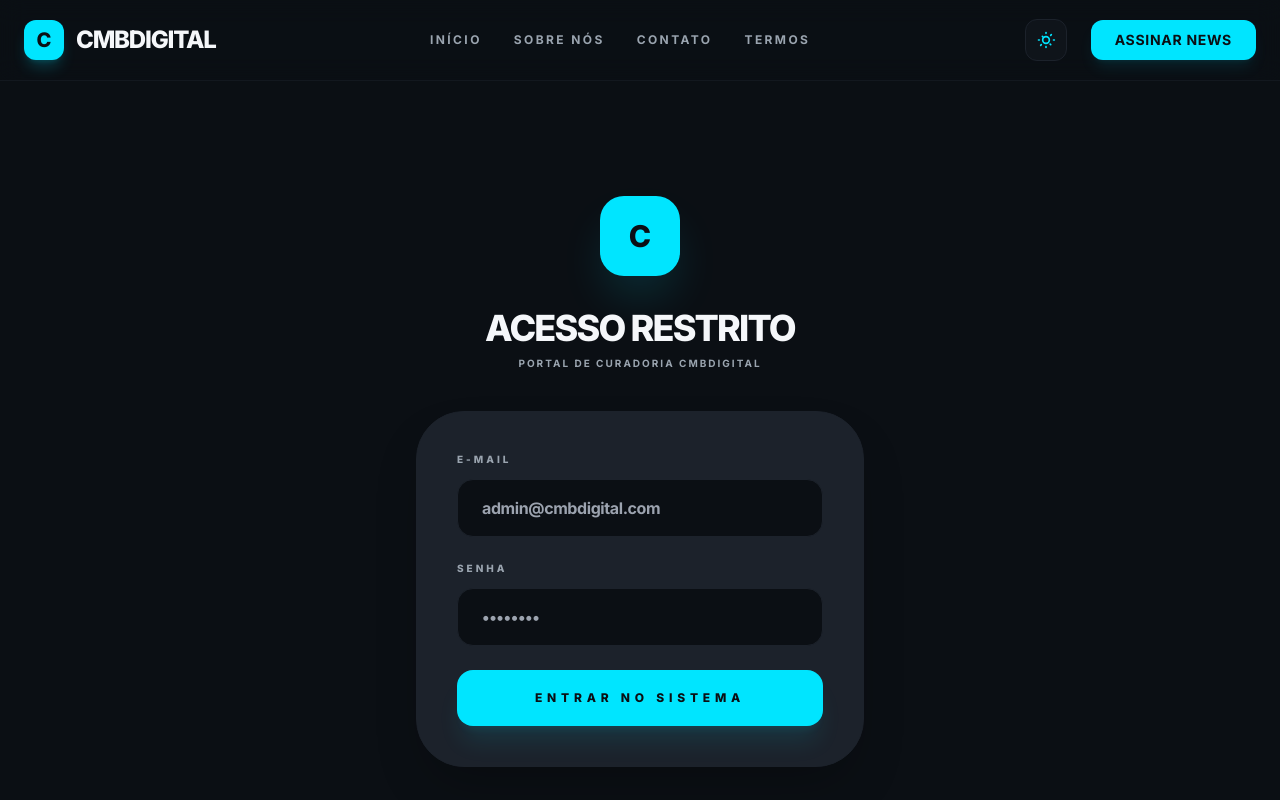
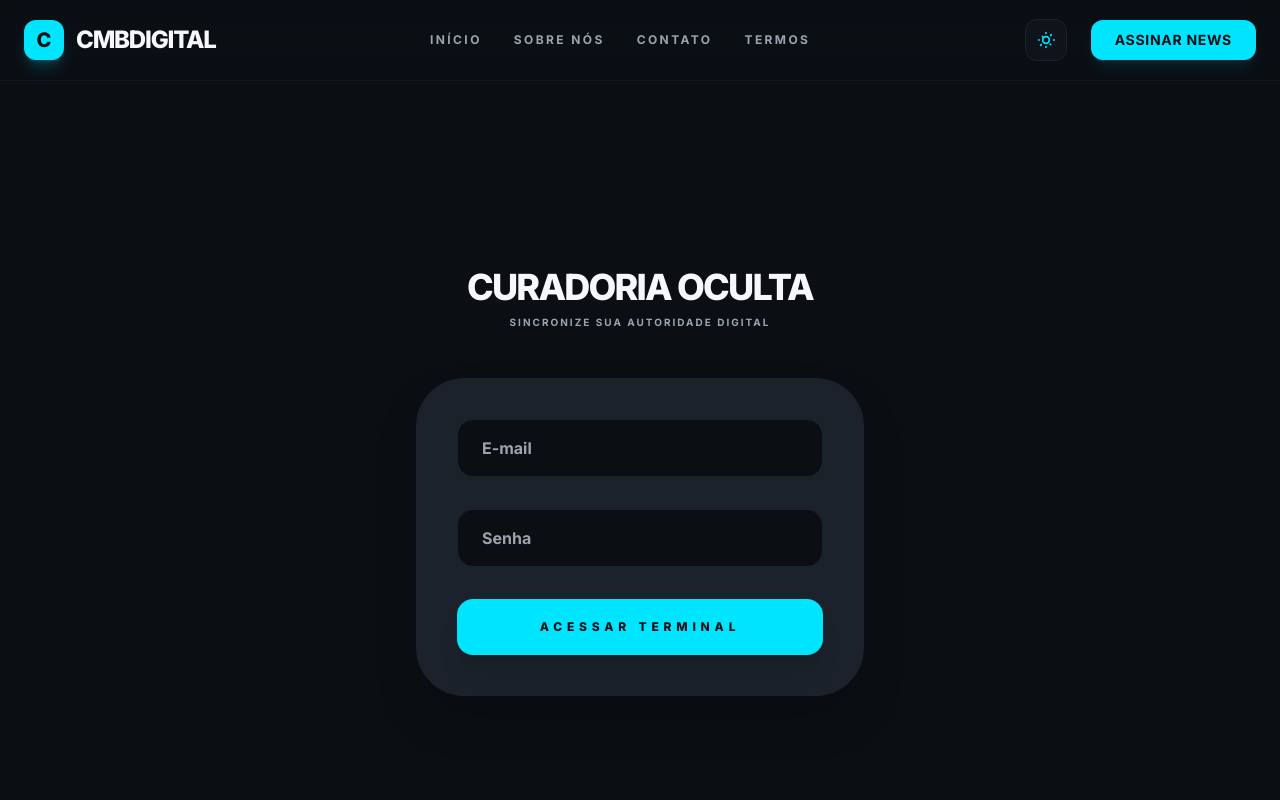
Before and after one commit to growjitsu/growjitsu-blogcmbdigital, a React (Vite) app: page /#/curadoria-oculta in a window 1280 px wide. Shown: the top 800 px of the page. Built offline with nearby package versions, Linux system fonts and the light colour scheme; a web font is replaced by a local one.

Commit message:
feat: Simplify Supabase auth logic
Remove redundant session checks and auth state change listener setup.
Improve error handling for login to provide more user-friendly messages.
Refactor Supabase client initialization for clarity.

```diff
--- a/pages/AdminDashboard.tsx
+++ b/pages/AdminDashboard.tsx
@@ -3,7 +3,7 @@ import { GoogleGenAI, Type } from "@google/genai";
 import { createClient } from '@supabase/supabase-js';
 import { Article } from '../types';
 
-// Configuração Supabase - Certifique-se que estas credenciais pertencem ao seu projeto
+// Configuração Supabase
 const supabaseUrl = 'https://qgwgvtcjaagrmwzrutxm.supabase.co';
 const supabaseAnonKey = 'sb_publishable_36McnPdKx5T7gEKzeMQYDQ_o44rEiYJ';
 const supabase = createClient(supabaseUrl, supabaseAnonKey);
@@ -21,14 +21,12 @@ const AdminDashboard: React.FC = () => {
   const [sources, setSources] = useState<any[]>([]);
 
   useEffect(() => {
-    // Verificar sessão ativa
     const checkSession = async () => {
       const { data: { session } } = await supabase.auth.getSession();
       setIsAuthenticated(!!session);
     };
     checkSession();
 
-    // Listener de autenticação
     const { data: { subscription } } = supabase.auth.onAuthStateChange((_event, session) => {
       setIsAuthenticated(!!session);
     });
@@ -51,16 +49,10 @@ const AdminDashboard: React.FC = () => {
       });
 
       if (error) {
-        console.error("Erro de Login Supabase:", error);
-        // Tradução amigável de erros comuns
-        if (error.message.includes("Invalid login credentials")) {
-          throw new Error("Credenciais inválidas. Verifique seu e-mail e senha.");
-        } else if (error.message.includes("Email not confirmed")) {
-          throw new Error("E-mail não confirmado. Verifique sua caixa de entrada ou o painel do Supabase.");
-        }
-        throw error;
+        throw new Error(error.message === "Invalid login credentials"
+          ? "Credenciais inválidas. Verifique e-mail e senha no Supabase."
+          : error.message);
       }
-      console.log("Autenticado com sucesso:", data.user?.email);
     } catch (error: any) {
       setLoginError(error.message);
     } finally {
@@ -72,45 +64,38 @@ const AdminDashboard: React.FC = () => {
     await supabase.auth.signOut();
   };
 
-  const addLog = (msg: string) => setLogs(prev => [...prev, `[${new Date().toLocaleTimeString()}] ${msg}`].slice(-5));
+  const addLog = (msg: string) => setLogs(prev => [...prev, `[${new Date().toLocaleTimeString()}] ${msg}`].slice(-6));
 
   const generateDailyPosts = async () => {
-    if (!process.env.API_KEY) {
-      addLog("ERRO: Chave API não localizada no sistema.");
-      return;
-    }
-
     setIsGenerating(true);
     setLogs([]);
     setSources([]);
-    addLog("Iniciando varredura global via Google Search Grounding...");
+    addLog("Iniciando Protocolo de Varredura CMBDIGITAL...");
 
     try {
-      // Inicializar IA com a chave de API fornecida
+      // Inicialização da IA (A chave é injetada automaticamente pelo ambiente)
       const ai = new GoogleGenAI({ apiKey: process.env.API_KEY });
 
-      // FASE 1: PESQUISA (GROUNDING)
-      // Usando Gemini 3 Pro para raciocínio complexo e pesquisa
+      // 1. PESQUISA EM TEMPO REAL (GOOGLE SEARCH)
+      addLog("Varrendo a web por tendências de IA e Marketing Digital (Google Search)...");
       const researchResponse = await ai.models.generateContent({
         model: 'gemini-3-pro-preview',
-        contents: "Identifique as 3 notícias ou tendências tecnológicas mais relevantes e atuais (de hoje) no Brasil e no mundo, focando em IA, Negócios Digitais e Marketing.",
+        contents: "Identifique as 3 notícias ou tendências de tecnologia e IA mais importantes de hoje no Brasil e globalmente.",
         config: {
           tools: [{ googleSearch: {} }]
         }
       });
 
-      // Extrair URLs das fontes para exibição (Obrigatório por regra de Search Grounding)
       const groundingChunks = researchResponse.candidates?.[0]?.groundingMetadata?.groundingChunks;
       if (groundingChunks) setSources(groundingChunks);
 
-      addLog("Pesquisa concluída. Sintetizando artigos com SEO de autoridade...");
+      addLog("Tendências identificadas. Iniciando redação de artigos premium...");
 
-      // FASE 2: REDAÇÃO ESTRUTURADA
+      // 2. GERAÇÃO DE CONTEÚDO (GEMINI 3 PRO)
       const generationResponse = await ai.models.generateContent({
         model: 'gemini-3-pro-preview',
-        contents: `Com base nestas informações recentes: "${researchResponse.text}", crie 3 artigos premium para o blog CMBDIGITAL.
-        Os artigos devem ter tom de autoridade, ser em português e otimizados para SEO.
-        Retorne um array JSON com: id, slug, title, excerpt, content (HTML rico), category, date (ex: "24 de Maio, 2025"), tags (array), metaTitle, metaDescription.`,
+        contents: `Com base nas tendências atuais: "${researchResponse.text}", crie exatamente 3 artigos SEO premium para o blog CMBDIGITAL.
+        Retorne um array JSON com: id, slug, title, excerpt, content (HTML rico), category, date, tags (array), metaTitle, metaDescription.`,
         config: {
           responseMimeType: "application/json",
           responseSchema: {
@@ -136,16 +121,16 @@ const AdminDashboard: React.FC = () => {
       });
 
       const generatedArticles = JSON.parse(generationResponse.text || "[]");
-      addLog("Conteúdo redigido. Gerando visuais corporativos de alta fidelidade...");
+      addLog("Conteúdo redigido. Sintetizando visuais de alta performance...");
 
-      // FASE 3: IMAGENS
+      // 3. GERAÇÃO DE IMAGENS (GEMINI 2.5 FLASH IMAGE)
       const articlesWithImages = await Promise.all(generatedArticles.map(async (art: any) => {
-        addLog(`Sintetizando visual para: ${art.title.substring(0, 30)}...`);
+        addLog(`Gerando imagem para: ${art.title.substring(0, 20)}...`);
 
         const imgResponse = await ai.models.generateContent({
           model: 'gemini-2.5-flash-image',
           contents: {
-            parts: [{ text: `A professional, high-end tech corporate photograph for an article titled "${art.title}". Minimalist, clean, navy and cyan accents, 8k resolution, cinematic lighting. No text.` }]
+            parts: [{ text: `A hyper-realistic, professional tech corporate photo for: "${art.title}". Minimalist obsidian style, cyan and neon accents, 8k resolution, cinematic lighting. No text.` }]
           }
         });
 
@@ -171,11 +156,11 @@ const AdminDashboard: React.FC = () => {
       const newDrafts = [...drafts, ...articlesWithImages];
       setDrafts(newDrafts);
       localStorage.setItem('cmb_drafts', JSON.stringify(newDrafts));
-      addLog("Protocolo de varredura finalizado. Rascunhos prontos para aprovação.");
+      addLog("Varredura concluída. Rascunhos disponíveis para aprovação.");
 
     } catch (error: any) {
-      console.error("Erro Crítico no Protocolo:", error);
-      addLog(`Falha no sistema: ${error.message || "Verifique sua chave de API e conexão."}`);
+      console.error(error);
+      addLog(`ERRO: ${error.message || "Falha na conexão com o motor de IA."}`);
     } finally {
       setIsGenerating(false);
     }
@@ -189,7 +174,7 @@ const AdminDashboard: React.FC = () => {
     const remainingDrafts = drafts.filter(d => d.id !== id);
     setDrafts(remainingDrafts);
     localStorage.setItem('cmb_drafts', JSON.stringify(remainingDrafts));
-    alert("Artigo publicado com sucesso no feed principal.");
+    alert("Publicado com sucesso!");
     window.location.reload();
   };
 
@@ -199,64 +184,31 @@ const AdminDashboard: React.FC = () => {
     localStorage.setItem('cmb_drafts', JSON.stringify(remaining));
   };
 
-  if (isAuthenticated === null) {
-    return (
-      <div className="min-h-screen flex items-center justify-center dark:bg-brand-obsidian bg-brand-lightBg">
-        <div className="w-12 h-12 border-4 border-brand-cyan border-t-transparent rounded-full animate-spin"></div>
-      </div>
-    );
-  }
+  if (isAuthenticated === null) return <div className="min-h-screen bg-brand-obsidian flex items-center justify-center"><div className="w-10 h-10 border-4 border-brand-cyan border-t-transparent rounded-full animate-spin"></div></div>;
 
   if (!isAuthenticated) {
     return (
-      <div className="min-h-screen flex items-center justify-center dark:bg-brand-obsidian bg-brand-lightBg px-4 py-20">
+      <div className="min-h-screen flex items-center justify-center bg-brand-obsidian px-4">
         <div className="w-full max-w-md">
-          <div className="text-center mb-10">
-            <div className="inline-flex items-center justify-center w-20 h-20 rounded-3xl bg-brand-cyan mb-8 shadow-2xl shadow-brand-cyan/20">
-              <span className="text-brand-obsidian font-black text-3xl">C</span>
-            </div>
-            <h1 className="text-4xl font-black tracking-tighter dark:text-brand-soft text-slate-900 mb-2 uppercase">Acesso Restrito</h1>
-            <p className="text-brand-muted font-bold uppercase tracking-[0.2em] text-[10px]">Portal de Curadoria CMBDIGITAL</p>
+          <div className="text-center mb-12">
+            <h1 className="text-4xl font-black text-brand-soft uppercase tracking-tighter mb-2">Curadoria Oculta</h1>
+            <p className="text-brand-muted text-[10px] font-bold uppercase tracking-[0.2em]">Sincronize sua autoridade digital</p>
           </div>
-
-          <form onSubmit={handleLogin} className="p-10 rounded-[3rem] border dark:bg-brand-graphite dark:border-brand-graphite bg-white border-slate-200 shadow-2xl">
-            {loginError && (
-              <div className="mb-6 p-4 bg-red-500/10 border border-red-500/20 rounded-2xl text-red-500 text-xs font-bold text-center leading-relaxed">
-                {loginError}
-              </div>
-            )}
-
-            <div className="space-y-6">
-              <div>
-                <label className="block text-[10px] font-black uppercase tracking-[0.3em] mb-3 dark:text-brand-muted text-slate-500">E-mail</label>
-                <input
-                  type="email"
-                  value={email}
-                  onChange={(e) => setEmail(e.target.value)}
-                  className="w-full border rounded-2xl px-6 py-4 font-bold tracking-tight dark:bg-brand-obsidian dark:border-brand-graphite dark:text-brand-soft bg-slate-50 border-slate-100 text-slate-900 focus:border-brand-cyan outline-none transition-all"
-                  placeholder="admin@cmbdigital.com"
-                  required
-                />
-              </div>
-              <div>
-                <label className="block text-[10px] font-black uppercase tracking-[0.3em] mb-3 dark:text-brand-muted text-slate-500">Senha</label>
-                <input
-                  type="password"
-                  value={password}
-                  onChange={(e) => setPassword(e.target.value)}
-                  className="w-full border rounded-2xl px-6 py-4 font-bold tracking-tight dark:bg-brand-obsidian dark:border-brand-graphite dark:text-brand-soft bg-slate-50 border-slate-100 text-slate-900 focus:border-brand-cyan outline-none transition-all"
-                  placeholder="••••••••"
-                  required
-                />
-              </div>
-              <button
-                type="submit"
-                disabled={isLoggingIn}
-                className={`w-full bg-brand-cyan text-brand-obsidian py-5 rounded-2xl font-black text-xs uppercase tracking-[0.4em] transition-all shadow-xl shadow-brand-cyan/10 ${isLoggingIn ? 'opacity-50 cursor-not-allowed' : 'hover:bg-brand-purple hover:text-white'}`}
-              >
-                {isLoggingIn ? 'Autenticando...' : 'Entrar no Sistema'}
-              </button>
-            </div>
+          <form onSubmit={handleLogin} className="p-10 rounded-[3rem] bg-brand-graphite border border-brand-graphite shadow-2xl space-y-8">
+            {loginError && <div className="p-4 bg-red-500/10 border border-red-500/20 text-red-500 text-[10px] font-bold rounded-2xl text-center">{loginError}</div>}
+            <input
+              type="email" value={email} onChange={(e) => setEmail(e.target.value)}
+              className="w-full bg-brand-obsidian border border-brand-graphite rounded-2xl px-6 py-4 font-bold text-brand-soft outline-none focus:border-brand-cyan"
+              placeholder="E-mail" required
+            />
+            <input
+              type="password" value={password} onChange={(e) => setPassword(e.target.value)}
+              className="w-full bg-brand-obsidian border border-brand-graphite rounded-2xl px-6 py-4 font-bold text-brand-soft outline-none focus:border-brand-cyan"
+              placeholder="Senha" required
+            />
+            <button type="submit" disabled={isLoggingIn} className="w-full bg-brand-cyan text-brand-obsidian py-5 rounded-2xl font-black text-xs uppercase tracking-[0.4em] hover:bg-brand-purple hover:text-white transition-all shadow-xl">
+              {isLoggingIn ? 'Processando...' : 'Acessar Terminal'}
+            </button>
           </form>
         </div>
       </div>
@@ -264,72 +216,56 @@ const AdminDashboard: React.FC = () => {
   }
 
   return (
-    <div className="min-h-screen pt-32 pb-20 dark:bg-brand-obsidian bg-brand-lightBg">
+    <div className="min-h-screen pt-32 pb-20 bg-brand-obsidian">
       <div className="container mx-auto px-4 max-w-6xl">
         <div className="flex flex-col md:flex-row justify-between items-start mb-16 gap-10">
           <div>
-            <h1 className="text-5xl font-black tracking-tighter mb-4 dark:text-brand-soft text-slate-900 uppercase">
-              Gerência de <span className="text-brand-cyan">Conteúdo</span>
+            <h1 className="text-5xl font-black text-brand-soft tracking-tighter uppercase mb-4">
+              Gerência de <span className="text-brand-cyan">Protocolos</span>
             </h1>
-            <p className="text-brand-muted font-medium">Protocolo AI Gemini 3 Pro + Search Grounding</p>
+            <p className="text-brand-muted font-medium">Motor IA Gemini 3 Pro (Search Grounding Ativo)</p>
           </div>
           <div className="flex gap-4">
-            <button
-              onClick={handleLogout}
-              className="px-6 py-5 rounded-2xl font-black text-[10px] uppercase tracking-[0.3em] transition-all border dark:border-brand-graphite dark:text-brand-muted hover:border-red-500 hover:text-red-500"
-            >
-              Sair
-            </button>
-            <button
-              onClick={generateDailyPosts}
-              disabled={isGenerating}
-              className={`px-10 py-5 rounded-2xl font-black text-xs uppercase tracking-[0.3em] transition-all shadow-2xl ${isGenerating ? 'bg-brand-graphite text-brand-muted cursor-not-allowed animate-pulse' : 'bg-brand-cyan text-brand-obsidian hover:bg-brand-purple hover:text-white'}`}
-            >
-              {isGenerating ? 'Varrendo a Web...' : 'Adicionar Varredura'}
+            <button onClick={handleLogout} className="px-6 py-5 rounded-2xl font-black text-[10px] uppercase tracking-[0.3em] border border-brand-graphite text-brand-muted hover:border-red-500 transition-all">Sair</button>
+            <button onClick={generateDailyPosts} disabled={isGenerating} className={`px-10 py-5 rounded-2xl font-black text-xs uppercase tracking-[0.3em] shadow-2xl transition-all ${isGenerating ? 'bg-brand-graphite text-brand-muted animate-pulse cursor-not-allowed' : 'bg-brand-cyan text-brand-obsidian hover:bg-brand-purple hover:text-white'}`}>
+              {isGenerating ? 'Varrendo Web...' : 'Adicionar Varredura'}
             </button>
           </div>
         </div>
 
         {sources.length > 0 && (
-          <div className="mb-8 p-6 rounded-2xl border dark:bg-brand-graphite/20 dark:border-brand-graphite border-slate-200">
-            <h4 className="text-[10px] font-black uppercase tracking-widest text-brand-purple mb-4">Referências Detectadas:</h4>
+          <div className="mb-10 p-6 rounded-2xl border border-brand-graphite bg-brand-graphite/10">
+            <h4 className="text-[10px] font-black uppercase text-brand-purple tracking-widest mb-4">Fontes Identificadas</h4>
             <div className="flex flex-wrap gap-4">
-              {sources.map((chunk, idx) => chunk.web && (
-                <a key={idx} href={chunk.web.uri} target="_blank" rel="noopener noreferrer" className="text-[10px] font-bold dark:text-brand-muted text-slate-500 hover:text-brand-cyan underline uppercase">
-                  {chunk.web.title || chunk.web.uri}
-                </a>
-              ))}
+              {sources.map((s, i) => s.web && <a key={i} href={s.web.uri} target="_blank" className="text-[10px] font-bold text-brand-muted hover:text-brand-cyan underline">{s.web.title || s.web.uri}</a>)}
             </div>
           </div>
         )}
 
-        <div className="mb-20 p-8 rounded-[2rem] border dark:bg-brand-graphite dark:border-brand-graphite/50 dark:text-brand-cyan text-slate-600 bg-white border-slate-200 font-mono text-xs space-y-2 overflow-hidden">
-          {logs.length === 0 ? '> Terminal de operações pronto.' : logs.map((log, i) => <div key={i}>{log}</div>)}
+        <div className="mb-20 p-8 rounded-[2rem] border border-brand-graphite/50 bg-brand-graphite/30 text-brand-cyan font-mono text-xs space-y-2 overflow-hidden shadow-inner">
+          {logs.length === 0 ? '> Sistema pronto para varredura.' : logs.map((log, i) => <div key={i}>{log}</div>)}
         </div>
 
         <div className="space-y-12">
-          <h2 className="text-2xl font-black uppercase tracking-widest dark:text-brand-soft text-slate-900 border-b pb-6 dark:border-brand-graphite border-slate-200">
-            Fila de Aprovação ({drafts.length})
-          </h2>
-
+          <h2 className="text-2xl font-black uppercase tracking-widest text-brand-soft border-b border-brand-graphite pb-6">Fila de Aprovação ({drafts.length})</h2>
           {drafts.length === 0 ? (
-            <div className="py-20 text-center border-2 border-dashed rounded-[3rem] dark:border-brand-graphite border-slate-200">
-               <p className="text-brand-muted font-bold uppercase tracking-widest text-sm">Aguardando novos rascunhos...</p>
+            <div className="py-20 text-center border-2 border-dashed border-brand-graphite rounded-[3rem]">
+               <p className="text-brand-muted font-bold uppercase tracking-widest text-sm">Aguardando novos protocolos de IA...</p>
             </div>
           ) : (
             <div className="grid grid-cols-1 gap-10">
               {drafts.map(draft => (
-                <div key={draft.id} className="group p-8 rounded-[3rem] border flex flex-col lg:flex-row gap-10 transition-all dark:bg-brand-graphite/30 dark:border-brand-graphite hover:border-brand-cyan bg-white border-slate-200">
-                  <div className="lg:w-1/3 rounded-[2rem] overflow-hidden h-64 border dark:border-brand-graphite border-slate-100">
-                    <img src={draft.image} className="w-full h-full object-cover" alt="Preview" />
+                <div key={draft.id} className="p-8 rounded-[3rem] border border-brand-graphite bg-brand-graphite/20 flex flex-col lg:flex-row gap-10 hover:border-brand-cyan transition-all group">
+                  <div className="lg:w-1/3 rounded-[2rem] overflow-hidden h-64 border border-brand-graphite">
+                    <img src={draft.image} className="w-full h-full object-cover group-hover:scale-105 transition-transform duration-700" alt="Visual" />
                   </div>
                   <div className="lg:w-2/3 flex flex-col justify-center">
                     <span className="text-brand-purple font-black text-[10px] uppercase tracking-widest mb-4">{draft.category}</span>
-                    <h3 className="text-3xl font-black mb-6 tracking-tighter dark:text-brand-soft text-slate-900 leading-tight">{draft.title}</h3>
-                    <p className="text-brand-muted mb-10 line-clamp-2">{draft.excerpt}</p>
+                    <h3 className="text-3xl font-black text-brand-soft mb-6 tracking-tighter leading-tight">{draft.title}</h3>
+                    <p className="text-brand-muted mb-10 line-clamp-2 text-sm">{draft.excerpt}</p>
                     <div className="flex flex-wrap gap-4">
-                      <button onClick={() => publishArticle(draft.id)} className="bg-brand-cyan text-brand-obsidian px-8 py-4 rounded-xl font-black text-[10px] uppercase tracking-widest hover:bg-brand-purple hover:text-white transition-all shadow-lg">Aprovar e Publicar</button>
-                      <button onClick={() => deleteDraft(draft.id)} className="bg-red-500/10 text-red-500 px-8 py-4 rounded-xl font-black text-[10px] uppercase tracking-widest hover:bg-red-500 hover:text-white transition-all">Remover</button>
+                      <button onClick={() => publishArticle(draft.id)} className="bg-brand-cyan text-brand-obsidian px-8 py-4 rounded-xl font-black text-[10px] uppercase tracking-widest hover:bg-brand-purple hover:text-white transition-all">Aprovar e Publicar</button>
+                      <button onClick={() => deleteDraft(draft.id)} className="bg-red-500/10 text-red-500 px-8 py-4 rounded-xl font-black text-[10px] uppercase tracking-widest hover:bg-red-500 hover:text-white transition-all">Descartar</button>
                     </div>
                   </div>
                 </div>
```
